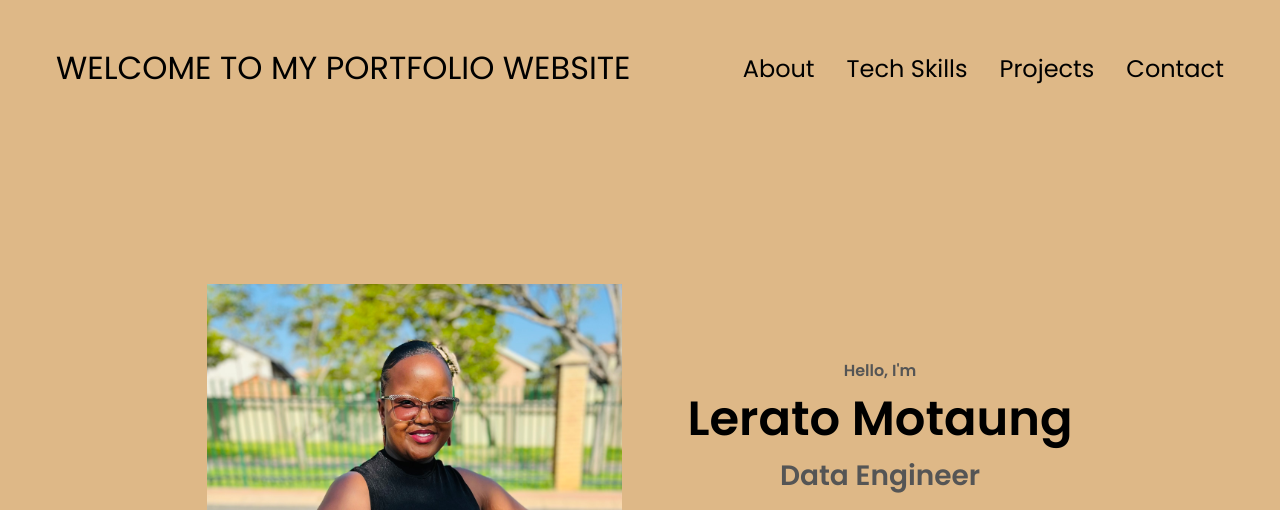
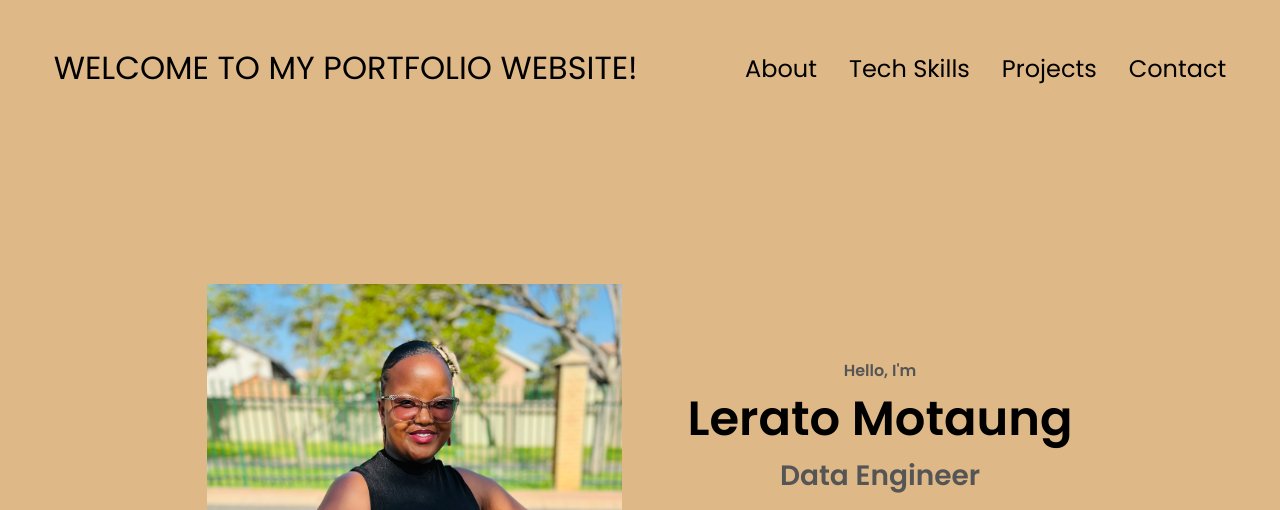
Before and after one commit to Pearl925/My-Portfolio.github.io, a plain HTML site: page index.html in a window 1280 px wide. Shown: the top 510 px of the page. Drawn offline with Linux system fonts and the light colour scheme.

Commit message:
Update index.html

```diff
--- a/index.html
+++ b/index.html
@@ -10,7 +10,7 @@
   </head>
   <body>
     <nav id="desktop-nav">
-      <div class="logo">WELCOME TO MY PORTFOLIO WEBSITE</div>
+      <div class="logo">WELCOME TO MY PORTFOLIO WEBSITE!</div>
       <div>
         <ul class="nav-links">
           <li><a href="#about">About</a></li>
```
